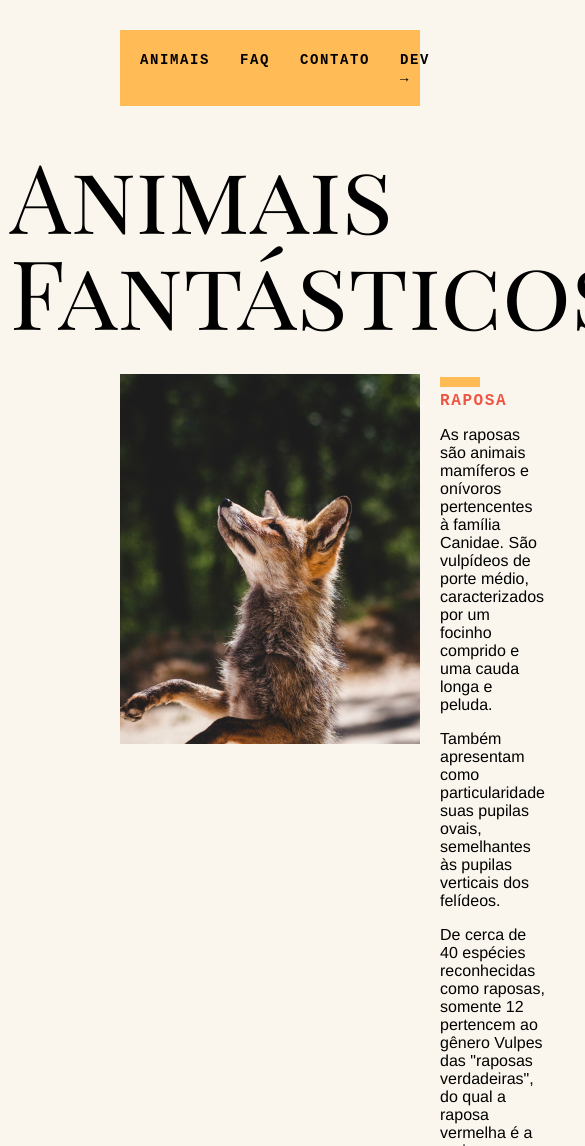
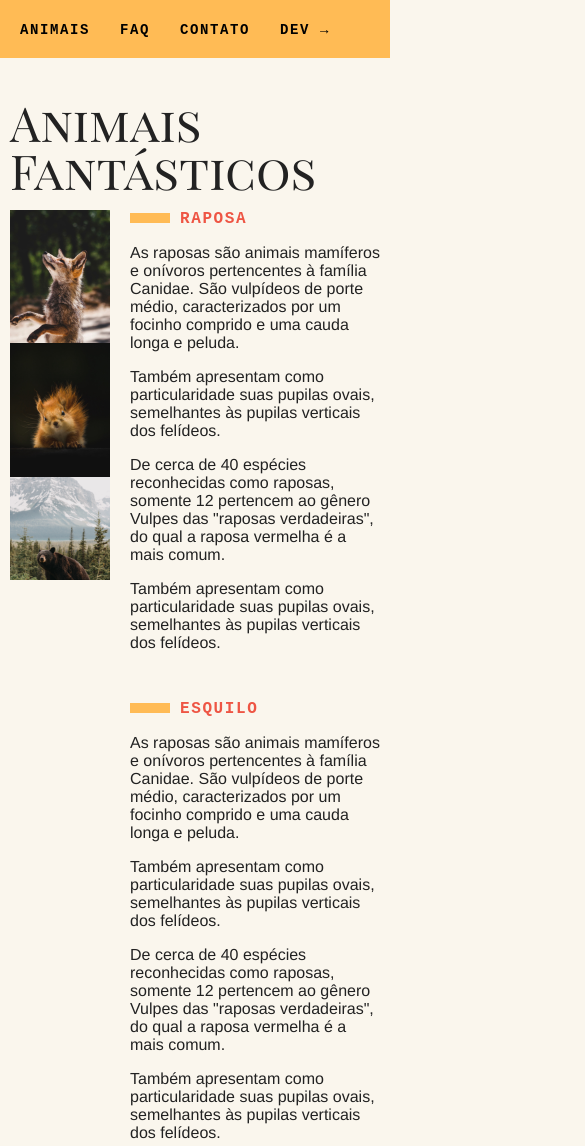
Before and after one commit to MatheusTG/animais-fantasticos, a plain HTML site: page index.html in a window 390 px wide. Shown: the top 1146 px of the page, 585 px wide, since content can reach past the window. Drawn offline with Linux system fonts and the light colour scheme.

Commit message:
Estilização do scroll de animais-lista, responsividade da página

```diff
--- a/css/style.css
+++ b/css/style.css
@@ -18,6 +18,8 @@ a {
 body {
   background-color: #FAF6ED;
   font-family: Helvetica, Arial, sans-serif;
+  color: #222;
+  -webkit-font-smoothing: antialiased;
 }
 
 .estrutura {
@@ -74,6 +76,16 @@ body {
   grid-column: 2;
   height: 370px;
   overflow-y: auto;
+}
+
+.animais-lista::-webkit-scrollbar {
+  width: 18px;
+}
+
+.animais-lista::-webkit-scrollbar-thumb {
+  background-color: #FB5;
+  border-left: 4px solid white;
+  border-right: 4px solid white;
 }
 
 .animais-lista img {
@@ -145,3 +157,42 @@ body {
   margin-bottom: 30px;
   padding: 20px;
 }
+
+@media (max-width: 700px) {
+  .header {
+    margin-top: 0;
+  }
+
+  .estrutura {
+    grid-template-columns: 1fr;
+  }
+
+  .header, .principal, .footer{
+    grid-column: 1;
+  }
+
+  .faq-lista, .mapa, .dados {
+    grid-column: 1 / -1;
+  }
+
+  .estrutura h1 {
+    font-size: 3rem;
+  }
+
+  .container {
+    grid-template-columns: 100px 1fr;
+    gap: 0;
+  }
+
+  .animais-lista {
+    grid-column: 1;
+  }
+
+  .animais-descricao {
+    margin-left: 20px;
+  }
+
+  .footer {
+    margin: 0;
+  }
+}
```
